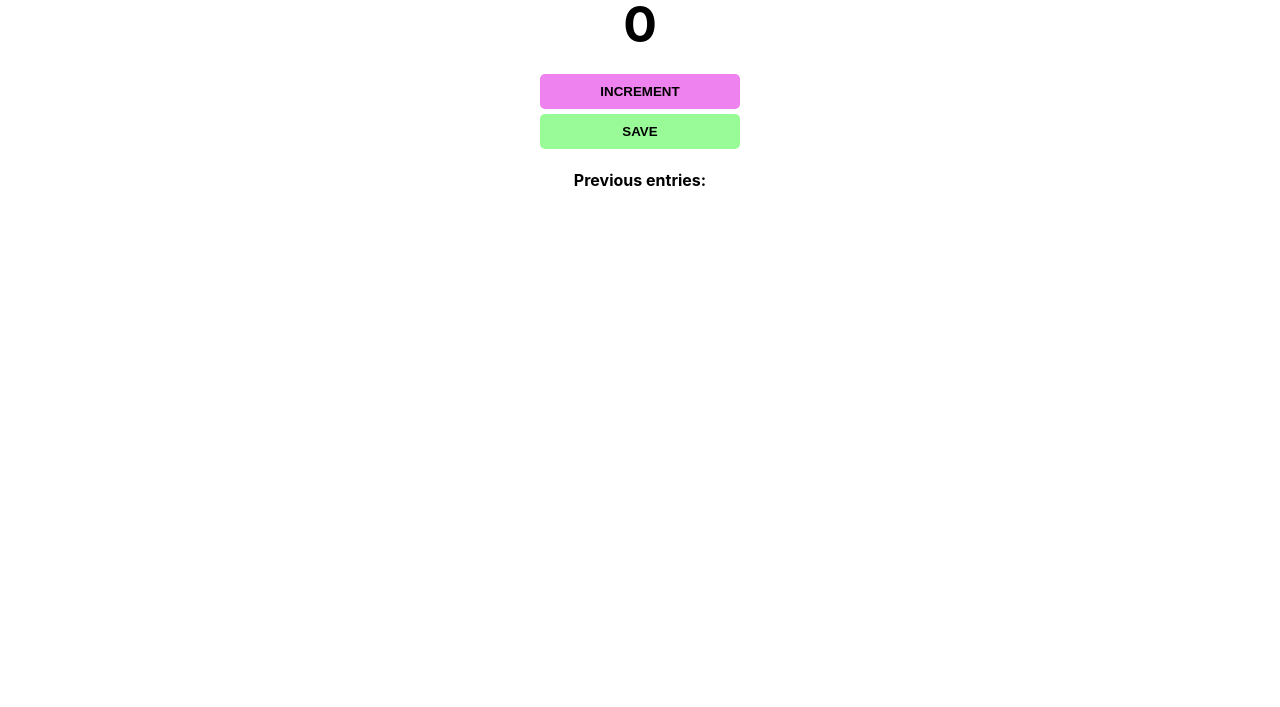
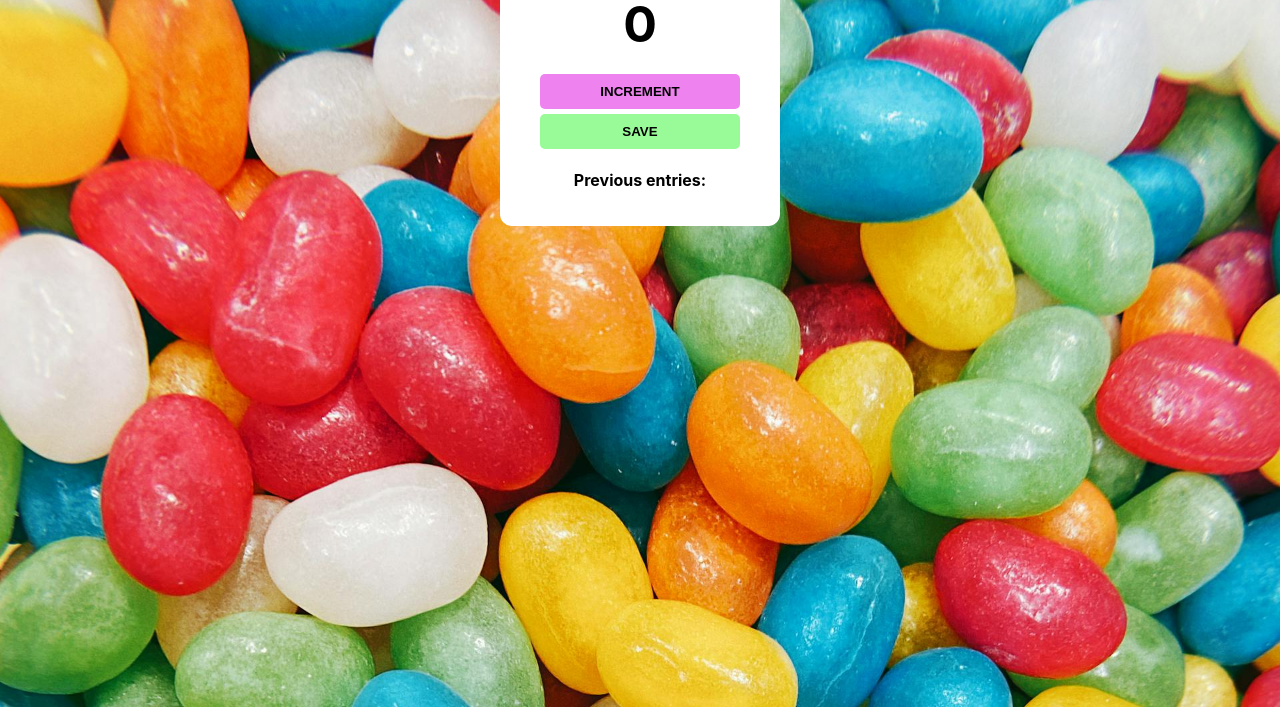
Before and after one commit to steffimangold/jellys-counter, a plain HTML site: page index.html in a window 1280 px wide. Shown: the part 93-800 px from the top of the page. Drawn offline with Linux system fonts and the light colour scheme.

Commit message:
Update style.css

```diff
--- a/style.css
+++ b/style.css
@@ -1,5 +1,5 @@
 body {
-    background-image: url("/scrimba/jellybeans.jpg");
+    background-image: url("jellybeans.jpg");
     background-size: cover;
     font-family: -apple-system, BlinkMacSystemFont, 'Segoe UI', Roboto, Oxygen, Ubuntu, Cantarell, 'Open Sans', 'Helvetica Neue', sans-serif;
     font-weight: bold;
```
